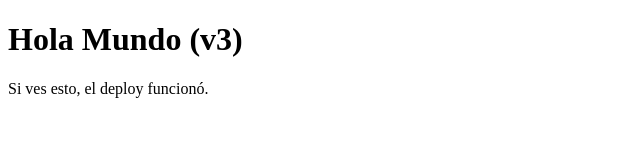
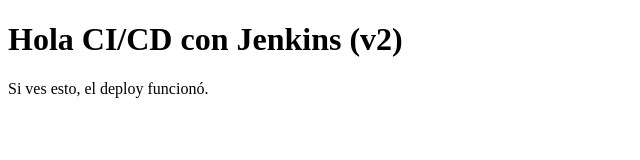
Before and after one commit to jnaranjoe/cicd-web-demo, a plain HTML site: page app/index.html in a window 1280 px wide. Shown: the whole page, without its empty margins (0-640 px from the left). Drawn offline with Linux system fonts and the light colour scheme.

Commit message:
Restaurar saludo y corregir pruebas

```diff
--- a/app/index.html
+++ b/app/index.html
@@ -5,7 +5,7 @@
 <title>CI/CD Demo</title>
 </head>
 <body>
-<h1>Hola Mundo (v3)</h1>
+<h1>Hola CI/CD con Jenkins (v2)</h1>
 <p>Si ves esto, el deploy funcionó.</p>
 </body>
 </html>
```
